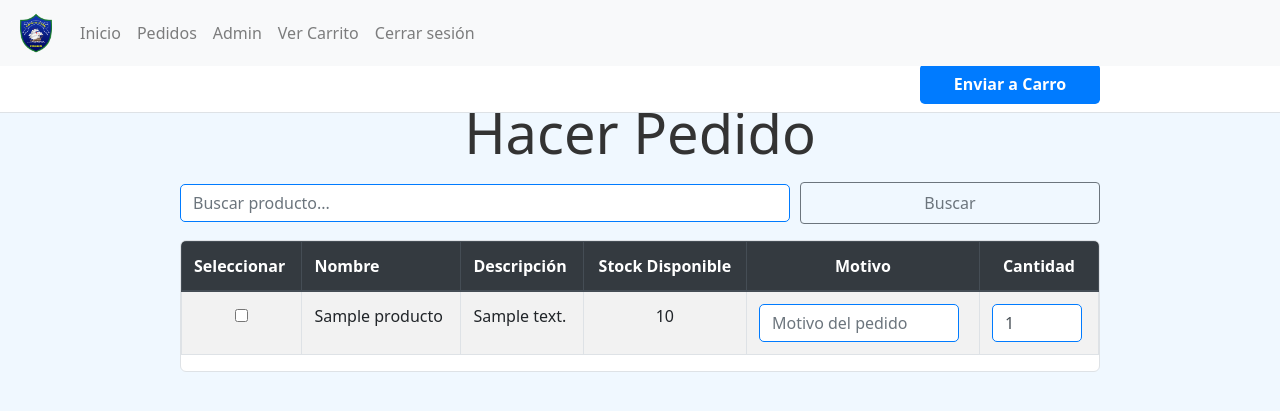
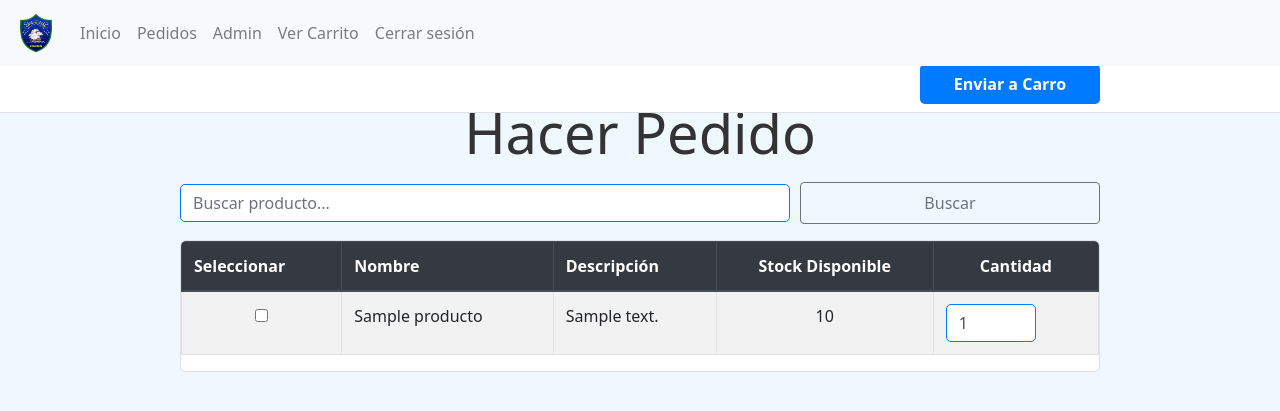
Before and after one commit to pato2546/web, a Django app: page /hacer_pedido/ in a window 1280 px wide. Shown: the top 411 px of the page. Run offline with Django 5.2, Linux system fonts and the light colour scheme; a user stored in the database is signed in; tables that the repository leaves empty hold one stand-in row (values such as "Sample post"); some libraries are stand-ins or nearby versions.

Commit message:
Restaurar versión 3d9f7b5 que funcionaba (antes de campo motivo)

```diff
--- a/ControlInventario/models.py
+++ b/ControlInventario/models.py
@@ -25,7 +25,6 @@ class Pedido(models.Model):
     producto = models.ForeignKey(Producto, on_delete=models.CASCADE)
     cargo = models.CharField(max_length=20, choices=CARGOS_OPCIONES, default='otro')
     cantidad = models.PositiveIntegerField()
-    motivo = models.TextField(blank=True, null=True)  # ← NUEVO CAMPO
     fecha = models.DateTimeField(auto_now_add=True)
     autorizado = models.BooleanField(null=True, default=None)  # Campo agregado para autorización
     motivo_rechazo = models.TextField(null=True, blank=True)  # Campo para almacenar el motivo de rechazo
--- a/ControlInventario/templates/controlinventario/hacer_pedido.html
+++ b/ControlInventario/templates/controlinventario/hacer_pedido.html
@@ -50,17 +50,11 @@
       width: 90px;
     }
 
-    /* Mejora visual en inputs de motivo */
-    .motivo-input {
-      width: 200px;
-    }
-
     /* Responsividad adicional */
     @media (max-width: 768px) {
       .pedido-toolbar { top: 56px; }
       table thead th, table tbody td { font-size: 14px; padding: 8px; }
       .cantidad-input { width: 70px; }
-      .motivo-input { width: 140px; }
     }
   </style>
 </head>
@@ -119,12 +113,11 @@
         <table class="table table-striped table-bordered w-100" id="tabla-productos">
           <thead class="thead-dark">
             <tr>
-              <th scope="col">Seleccionar</th>
+              <th scope="col" style="min-width: 110px;">Seleccionar</th>
               <th scope="col">Nombre</th>
               <th scope="col">Descripción</th>
-              <th scope="col" class="text-center">Stock Disponible</th>
-              <th scope="col" class="text-center">Motivo</th>
-              <th scope="col" class="text-center">Cantidad</th>
+              <th scope="col" class="text-center" style="min-width: 140px;">Stock Disponible</th>
+              <th scope="col" class="text-center" style="min-width: 120px;">Cantidad</th>
             </tr>
           </thead>
           <tbody>
@@ -137,14 +130,11 @@
                 <td>{{ p.descripcion }}</td>
                 <td class="text-center">{{ p.stock }}</td>
                 <td class="text-center">
-                  <input type="text" class="form-control motivo-input" name="motivo_{{ p.id }}" placeholder="Motivo del pedido" value="">
-                </td>
-                <td class="text-center">
                   <input type="number" class="form-control cantidad-input" name="cantidad_{{ p.id }}" min="1" max="{{ p.stock }}" value="1" required>
                 </td>
               </tr>
             {% empty %}
-              <tr><td colspan="6" class="text-center">No hay productos disponibles.</td></tr>
+              <tr><td colspan="5" class="text-center">No hay productos disponibles.</td></tr>
             {% endfor %}
           </tbody>
         </table>
--- a/ControlInventario/views.py
+++ b/ControlInventario/views.py
@@ -28,7 +28,7 @@ def login_view(request):
         user = authenticate(request, username=username, password=password)
         if user is not None:
             login(request, user)
-            return redirect('home')
+            return redirect('home')  # Redirige a la vista 'home' después del login
         else:
             messages.error(request, 'Nombre de usuario o contraseña incorrectos.')
     return render(request, 'controlinventario/index.html')
@@ -42,7 +42,7 @@ def change_password(request):
             user = form.save()
             update_session_auth_hash(request, user)
             messages.success(request, 'Tu contraseña ha sido actualizada con éxito.')
-            return redirect('change_password')
+            return redirect('change_password')  # Redirige a la vista de cambio de contraseña
     else:
         form = PasswordChangeForm(request.user)
     return render(request, 'controlinventario/change_password.html', {'form': form})
@@ -125,9 +125,6 @@ def realizar_pedido(request):
                 except ValueError:
                     cantidad = 1
 
-                # Leer motivo de la solicitud
-                motivo = request.POST.get(f'motivo_{prod_id}', '').strip()
-
                 try:
                     producto = Producto.objects.get(id=prod_id)
                 except Producto.DoesNotExist:
@@ -138,7 +135,6 @@ def realizar_pedido(request):
                     'nombre': producto.nombre,
                     'descripcion': producto.descripcion,
                     'cantidad': cantidad,
-                    'motivo': motivo,  # Guardar motivo en sesión
                 })
 
         request.session['productos_seleccionados'] = carrito
@@ -146,6 +142,7 @@ def realizar_pedido(request):
 
         messages.success(request, 'Productos agregados al carrito.')
         return redirect('carro')
+
 
 # Carrito de pedidos
 @login_required
@@ -166,7 +163,6 @@ def carro_view(request):
             nombre=item.get('nombre'),
             descripcion=item.get('descripcion'),
             cantidad=item.get('cantidad', 1),
-            motivo=item.get('motivo', ''),
             stock=stock,
             stock_actual=stock_actual
         ))
@@ -174,6 +170,8 @@ def carro_view(request):
     return render(request, 'controlinventario/carrito.html', {
         'productos_seleccionados': items_obj
     })
+
+
 
 @require_POST
 @login_required
@@ -194,6 +192,8 @@ def eliminar_item_carro(request):
 
     messages.success(request, 'Producto eliminado del carro.')
     return redirect('carro')
+
+
 
 # Vista para crear un nuevo pedido
 @login_required
@@ -216,31 +216,31 @@ def crear_pedido(request):
         # Enviar correo al administrador
         subject = 'Nuevo Pedido Creado'
         html_message = render_to_string('controlinventario/nuevo_pedido.html', {'pedido': pedido})
-        plain_message = strip_tags(html_message)
+        plain_message = strip_tags(html_message)  # Alternativa de texto plano para el correo
         send_mail(
             subject,
             plain_message,
-            'tu_email@gmail.com',
-            ['admin@example.com'],
+            'tu_email@gmail.com',  # tu dirección de correo electrónico
+            ['admin@example.com'],  # dirección de correo del administrador
             html_message=html_message
         )
 
         messages.success(request, "Pedido creado exitosamente.")
-        return redirect('pedidos')
+        return redirect('pedidos')  # Redirige a ver los pedidos
 
     productos = Producto.objects.all()
     return render(request, 'controlinventario/crear_pedido.html', {'productos': productos})
 
-# Vista para confirmar el pedido
+# 2) Vista para confirmar el pedido
+
 logger = logging.getLogger(__name__)
 
 @login_required
 def confirmar_pedido(request):
     if request.method != 'POST':
-        return redirect('hacer_pedido')
+        return redirect('hacer_pedido')  # o la ruta que uses para hacer_pedido
 
     productos_seleccionados = request.session.get('productos_seleccionados', [])
-    print(f"🔍 Productos en sesión: {len(productos_seleccionados)}")
 
     if not productos_seleccionados:
         messages.error(request, 'No se han seleccionado productos.')
@@ -256,19 +256,14 @@ def confirmar_pedido(request):
                 except Producto.DoesNotExist:
                     continue
 
-                # Crear pedido con motivo
                 pedido = Pedido(
                     usuario=request.user,
                     producto=producto,
                     cantidad=producto_info['cantidad'],
-                    motivo=producto_info.get('motivo', ''),
-                    autorizado=False
+                    autorizado=None
                 )
                 pedido.save()
-                print(f"✅ Pedido guardado: ID={pedido.id}, Producto={producto.nombre}")  # ← Depuración
                 lista_pedidos.append(f'{producto.nombre} (Cantidad: {producto_info["cantidad"]})')
-                if producto_info.get('motivo'):
-                    lista_pedidos.append(f'  → Motivo: {producto_info["motivo"]}')
     except Exception as e:
         logger.exception("Error al crear pedidos en confirmar_pedido")
         messages.error(request, 'Error al procesar el pedido. Por favor, intenta nuevamente.')
@@ -280,29 +275,21 @@ def confirmar_pedido(request):
         f'Detalles del pedido:\n' + "\n".join(lista_pedidos)
     )
 
-    print(f"📧 Intentando enviar correo a: {settings.EMAIL_HOST_USER}")  # ← Depuración
-    print(f"   Asunto: {subject}")  # ← Depuración
-
-
-    # Enviar correo de autorización
+    # Enviar correo de autorización siempre (ya no depende de motivo)
     try:
         send_mail(
             subject,
             message_admin,
             settings.EMAIL_HOST_USER,
-            ['pedidocolegio@gmail.com'],
+            ['pedidocolegio@gmail.com'],  # ajusta destinatario
             fail_silently=False,
         )
-
-        print("✅ CORREO ENVIADO EXITOSAMENTE")  # ← Depuración
-        messages.success(request, 'Se ha enviado una solicitud para la autorización del pedido al administrador.')
-
     except Exception as e:
-        print(f"❌ ERROR ENVIANDO CORREO: {type(e).__name__}: {e}")  # ← Depuración
         logger.exception("Error al enviar correo de autorización")
         messages.error(request, 'Error al enviar el correo de autorización. Por favor, intenta nuevamente más tarde.')
         return redirect('carro')
 
+    # Mensaje de éxito y limpieza del carrito
     messages.success(request, 'Se ha enviado una solicitud para la autorización del pedido al administrador.')
 
     # Limpiar el carrito tras confirmar
@@ -310,6 +297,7 @@ def confirmar_pedido(request):
     request.session.modified = True
 
     return redirect('carro')
+
 
 # Vista para exportar pedidos a Excel
 @login_required
@@ -350,18 +338,20 @@ def exportar_a_excel(request):
     with pd.ExcelWriter(response, engine='openpyxl') as writer:
         df.to_excel(writer, index=False, sheet_name='Pedidos')
 
-    return response
+    return response  # Mantiene el archivo siendo descargado
 
 def logout_view(request):
     logout(request)
     messages.info(request, "Su cierre de sesión fue correcto.")
     return redirect('login')
 
+
+
 @login_required
 def autorizar_pedido(request):
     # Filtramos los pedidos que no han sido aprobados ni rechazados
-    pedidos = Pedido.objects.filter(autorizado__isnull=False)
-    print(f"Pedidos pendientes: {pedidos.count()}")
+    pedidos = Pedido.objects.filter(autorizado__isnull=True)
+    print(f"Pedidos pendientes: {pedidos.count()}")  # Asegúrate que ‘autorizado’ esté como None para los pendientes
 
     return render(request, 'controlinventario/autorizar_pedido.html', {'pedidos': pedidos})
 
@@ -380,7 +370,8 @@ def procesar_aprobacion(request):
                 producto = pedido.producto
 
                 if producto.stock >= pedido.cantidad:
-                    # Aprobar
+
+                     # Aprobar
                     pedido.autorizado = True
                     pedido.save()
 
@@ -393,7 +384,7 @@ def procesar_aprobacion(request):
                     # Enviar correo al usuario
                     subject = 'Tu Pedido ha Sido Aprobado'
                     html_message = render_to_string('controlinventario/aprobacion_pedido.html', {'pedido': pedido})
-                    plain_message = strip_tags(html_message)
+                    plain_message = strip_tags(html_message)  # Alternativa de texto plano para el correo
                     send_mail(subject, plain_message, 'tu_email@gmail.com', [pedido.usuario.email], html_message=html_message)
                 else:
                     messages.error(request, f"No se puede aprobar el pedido de {pedido.producto.nombre} debido a stock insuficiente.")
@@ -425,7 +416,7 @@ def procesar_rechazo(request):
             # Enviar correo al usuario
             subject = 'Tu Pedido ha Sido Rechazado'
             html_message = render_to_string('controlinventario/rechazar_pedido.html', {'pedido': pedido, 'motivo': motivo_rechazo})
-            plain_message = strip_tags(html_message)
+            plain_message = strip_tags(html_message)  # Alternativa de texto plano para el correo
             send_mail(subject, plain_message, 'tu_email@gmail.com', [pedido.usuario.email], html_message=html_message)
 
         except Pedido.DoesNotExist:
```
Also changed, not shown: ControlInventario/migrations/0006_pedido_motivo.py (deleted).
